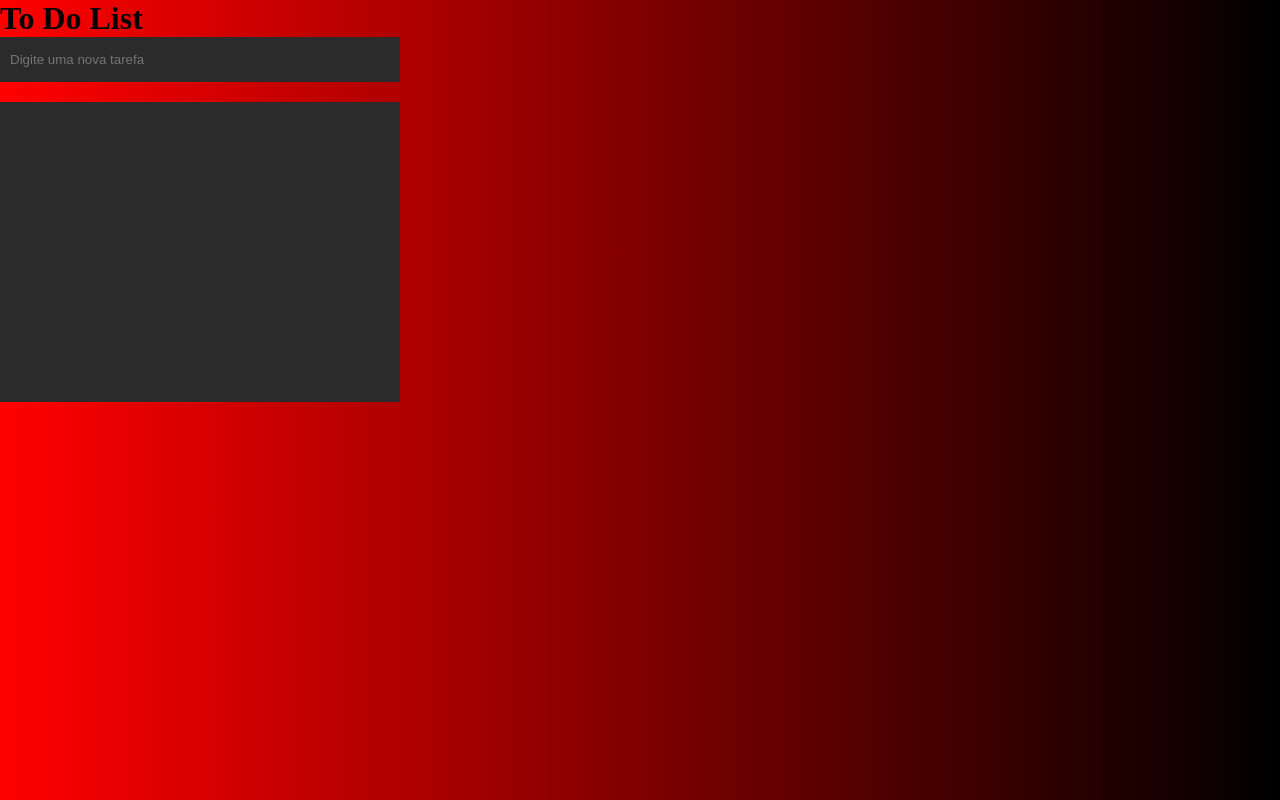
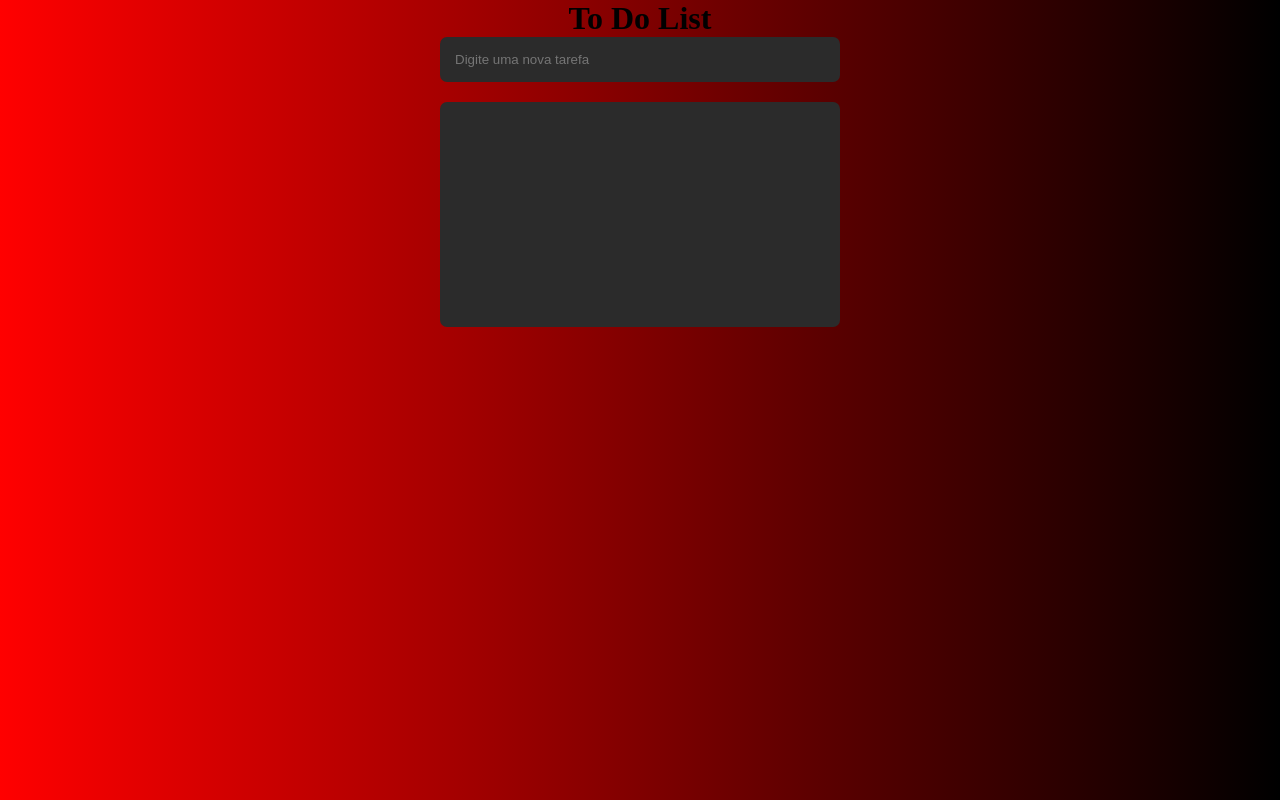
Before and after one commit to wenderson-juvenal/todo-list, a React (Vite) app in the folder todo-list/: page / in a window 1280 px wide. Built offline with nearby package versions, Linux system fonts and the light colour scheme.

Commit message:
atualização design

```diff
--- a/todo-list/src/App.css
+++ b/todo-list/src/App.css
@@ -1,16 +1,41 @@
+:root {
+    --taskHeight: 45px;
+}
+
+/* Para navegadores WebKit (Chrome, Safari) */
+::-webkit-scrollbar {
+    background: none;
+    width: 15px;
+}
+
+/* Para navegadores WebKit (Chrome, Safari) */
+::-webkit-scrollbar-thumb {
+    background-color: #8a4848;
+    border-radius: 10px;
+}
+
+.App {
+    display: flex;
+    flex-direction: column;
+    align-items: center;
+    justify-content: center;
+}
+
 main {
     width: 400px;
+    max-width: 90vw;
 }
 
 #addTaskInput, .taskItem {
-    padding: 10px;
-    height: 45px;
+    padding: 10px 15px;
+    height: var(--taskHeight);
     width: 100%;
 }
 #addTaskInput {
     background-color: #2b2b2b;
     border: none;
     color: #c9c9c9;
+    border-radius: 7px;
 }
 #addTaskInput:focus {
     outline: none;
@@ -19,9 +44,12 @@ main {
 #taskList {
     margin-top: 20px;
     width: 100%;
-    height: 300px;
+    height: calc(var(--taskHeight)*5);
+    overflow-y: auto;
     background: #2b2b2b;
+    border-radius: 7px;
 }
+
 .taskItem{
     display: flex;
     align-items: center;
@@ -29,9 +57,16 @@ main {
     border-bottom: 1px solid #666363;
     color: #b1b1b1;
 }
+#taskList li:last-child {
+    border-bottom: none;
+}
 .taskItem p {
     word-break: break-all;
 }
 .taskItem div {
     display: flex;
+    gap: 7px;
 }
+.taskItem div svg {
+    cursor: pointer;
+}
--- a/todo-list/src/components/AddTask.jsx
+++ b/todo-list/src/components/AddTask.jsx
@@ -19,6 +19,7 @@ function AddTask({onAddTask}) {
                 placeholder='Digite uma nova tarefa'
                 value={taskText}
                 onChange={(e) => setTaskText(e.target.value)}
+                autocomplete="off"
             />
         </form>
     )
--- a/todo-list/src/components/TaskList.jsx
+++ b/todo-list/src/components/TaskList.jsx
@@ -52,6 +52,7 @@ function TaskList({tasks, onToggleTask, onUpdateTask, onDeleteTask}) {
                             type="text"
                             value={taskStates[index].editText}
                             onChange={e => handleInputChange(index, e)}
+                            autocomplete="off"
                         />
                         <div>
                             <FiCheck onClick={() => handleEditSave(index, task.id)}/>
```
